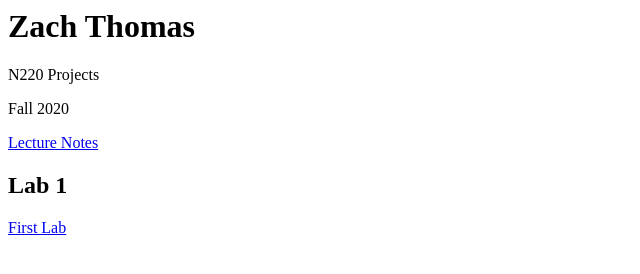
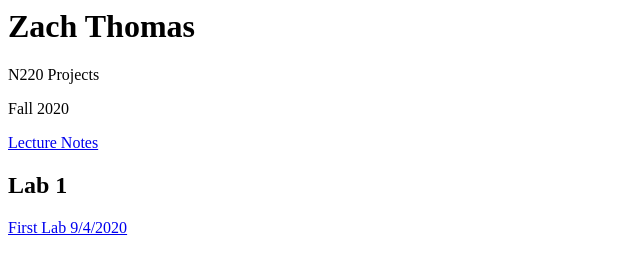
Before and after one commit to ZachThomas-iu/n220fall2020, a plain HTML site: page index.html in a window 1280 px wide. Shown: the full height of the page, 0-640 px from the left. Drawn offline with Linux system fonts and the light colour scheme.

Commit message:
Update index.html

```diff
--- a/index.html
+++ b/index.html
@@ -8,7 +8,7 @@
         <p><a href="notes/lecture1/index.html">Lecture Notes</a></p>
 
         <h2>Lab 1</h2>
-        <p><a href="labs/lab1/index.html">First Lab</a></p>
+        <p><a href="labs/lab1/index.html">First Lab 9/4/2020</a></p>
 
     </body>
 </html>
```
